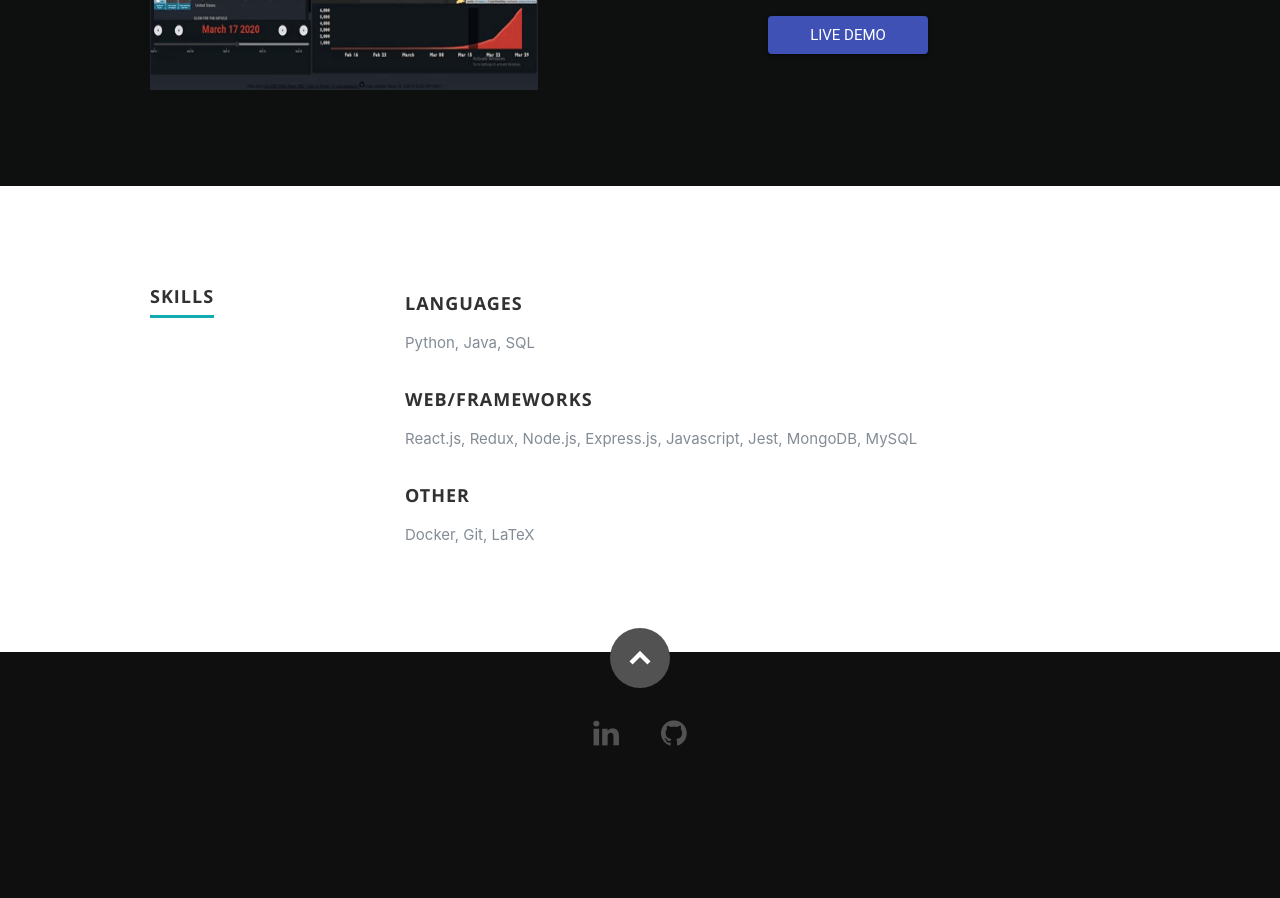
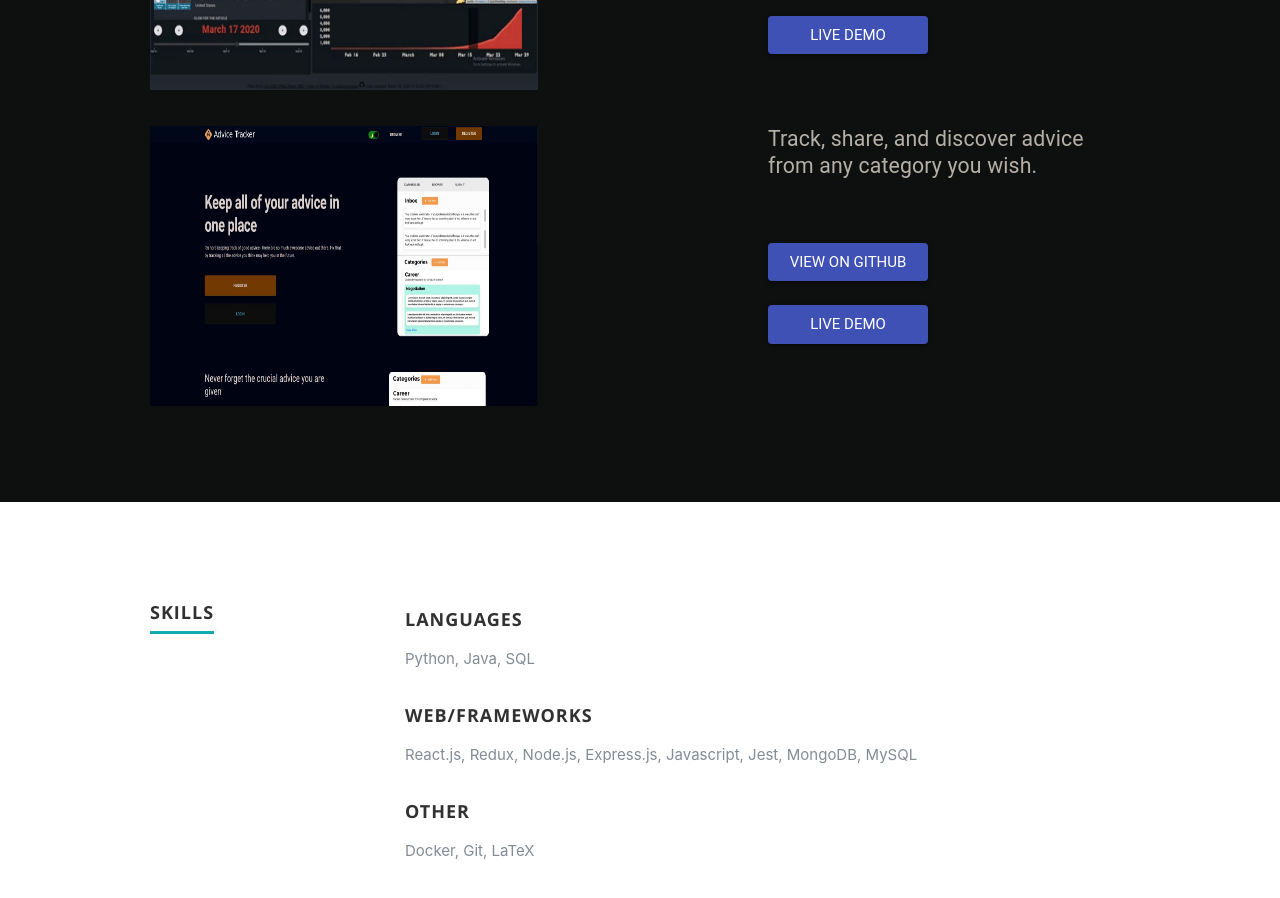
Before and after one commit to kthisisjosh/kthisisjosh.github.io, a React (Create React App) app: page / in a window 1280 px wide. Shown: the part 1500-2398 px from the top of the page. Before the commit the page ends 2327 px from the top, so only its background shows below. Built offline with nearby package versions, Linux system fonts and the light colour scheme.

Commit message:
Add new AdviceTracker section under Projects

```diff
--- a/src/resumeData.js
+++ b/src/resumeData.js
@@ -43,6 +43,14 @@ let resumeData = {
         "demo": "https://covid19-timeline.netlify.com/",
         "github": "https://github.com/kthisisjosh/COVID19-Timeline"
       },
+      {
+        "name":"Advice Tracker",
+        "description":"Web App",
+        "imgurl":"images/portfolio/advicetracker.jpg",
+        "caption": "Track, share, and discover advice from any category you wish.",
+        "demo": "https://advicetracker.life/",
+        "github": "https://github.com/kthisisjosh/AdviceTracker"
+      }
     ]
   }
 
```
